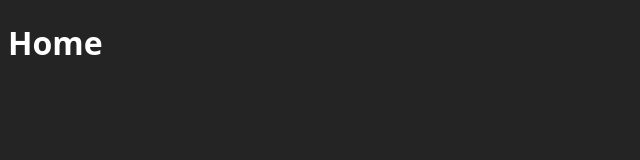
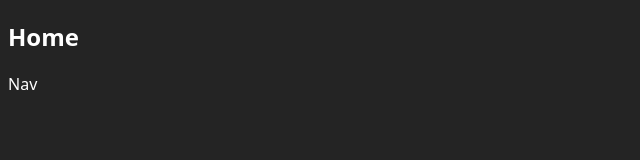
Before and after one commit to Adrydevmateo/website, a React (Vite) app: page / in a window 1280 px wide. Shown: the top 160 px of the page, without its empty margins (0-640 px from the left). Built offline with nearby package versions, Linux system fonts and the light colour scheme.

Commit message:
React router dom added

```diff
--- a/package.json
+++ b/package.json
@@ -11,7 +11,8 @@
   },
   "dependencies": {
     "react": "^18.2.0",
-    "react-dom": "^18.2.0"
+    "react-dom": "^18.2.0",
+    "react-router-dom": "^6.23.1"
   },
   "devDependencies": {
     "@types/node": "^20.12.12",
--- a/src/App.tsx
+++ b/src/App.tsx
@@ -1,10 +1,17 @@
+import { Routes, Route } from "react-router-dom"
+import HomePage from "./pages/home/Home.page"
+import ContactPage from "./pages/contact/Contact.page"
+import ProjectsPage from "./pages/projects/Projects.page"
 
 function App() {
 
  return (
   <>
-
-   <h1>Home</h1>
+   <Routes>
+    <Route path="/contact" element={<ContactPage />} />
+    <Route path="/projects" element={<ProjectsPage />} />
+    <Route path="/" element={<HomePage />} />
+   </Routes>
   </>
  )
 }
--- a/src/main.tsx
+++ b/src/main.tsx
@@ -2,9 +2,12 @@
 import React from 'react'
 import ReactDOM from 'react-dom/client'
 import App from './App.tsx'
+import { BrowserRouter } from 'react-router-dom'
 
 ReactDOM.createRoot(document.getElementById('root')!).render(
  <React.StrictMode>
-  <App />
+  <BrowserRouter>
+   <App />
+  </BrowserRouter>
  </React.StrictMode>,
 )
```
Also changed, not shown: 2 other files (tests, documents, lock files or other folders).
